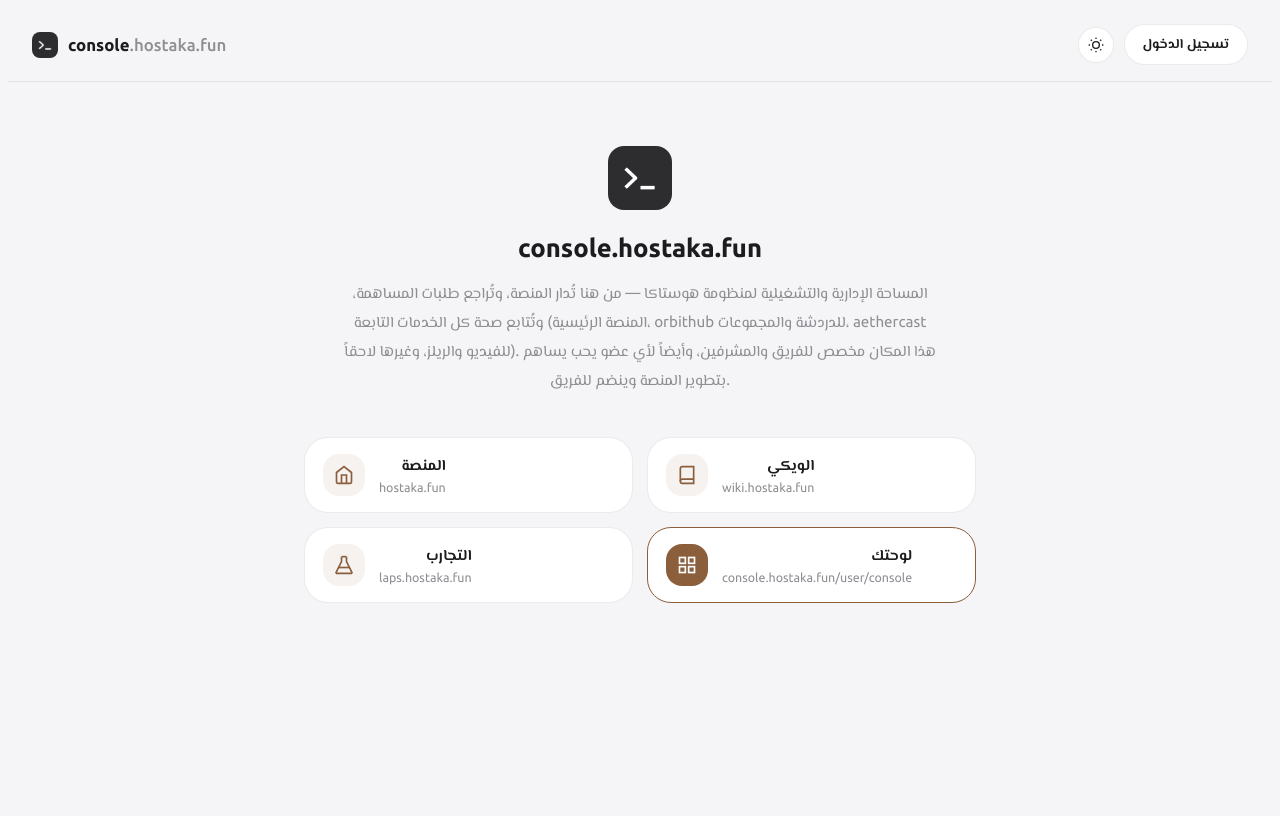
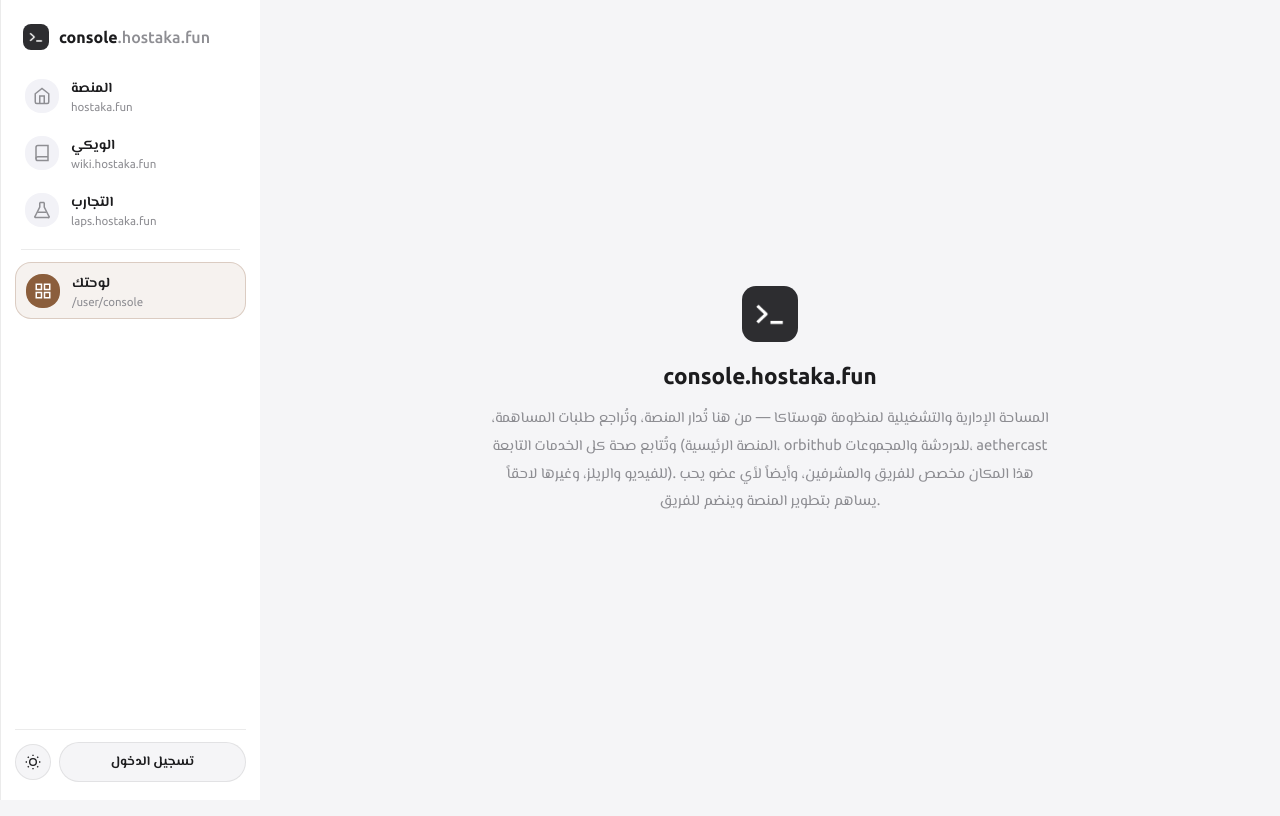
Before and after one commit to Misha-Chan/console, a website: page public/index.html in a window 1280 px wide. Drawn offline with Linux system fonts and the light colour scheme; no server answers.

Commit message:
Add files via upload

```diff
--- a/public/index-landing.css
+++ b/public/index-landing.css
@@ -1,76 +1,128 @@
 body.page-console-landing {
+  margin: 0;
   min-height: 100vh;
   background: var(--bg);
   color: var(--text);
   font-family: var(--font-family, 'Ubuntu', sans-serif);
 }
 
-/* ===== شريط علوي ===== */
-.cl-topbar {
-  display: flex; align-items: center; justify-content: space-between;
-  padding: 16px 24px;
-  border-bottom: 1px solid var(--border);
+.cl-shell {
+  display: flex;
+  min-height: 100vh;
 }
-.cl-brand { display: flex; align-items: center; gap: 10px; font-weight: 800; font-size: 1.05rem; }
+
+/* ===== الشريط الجانبي ===== */
+.cl-sidebar {
+  width: 260px;
+  flex-shrink: 0;
+  display: flex;
+  flex-direction: column;
+  border-inline-start: 1px solid var(--border);
+  background: var(--card);
+  padding: 18px 14px;
+  position: sticky;
+  top: 0;
+  height: 100vh;
+}
+
+.cl-brand {
+  display: flex; align-items: center; gap: 10px; font-weight: 800; font-size: 1rem;
+  padding: 6px 8px 18px;
+}
 .cl-brand-icon { width: 26px; height: 26px; border-radius: 8px; }
 .cl-brand-dim { color: var(--muted); font-weight: 500; }
-.cl-topbar-right { display: flex; align-items: center; gap: 10px; }
+
+.cl-nav { display: flex; flex-direction: column; gap: 2px; }
+.cl-nav-sep { height: 1px; background: var(--border); margin: 10px 6px; }
+
+.cl-nav-item {
+  display: flex; align-items: center; gap: 12px;
+  padding: 10px 10px; border-radius: var(--radius-md);
+  text-decoration: none; color: var(--text);
+  transition: background var(--transition-fast, 0.15s);
+}
+.cl-nav-item:hover { background: var(--primary-light); }
+.cl-nav-icon {
+  flex-shrink: 0; width: 34px; height: 34px; border-radius: var(--radius-md);
+  display: flex; align-items: center; justify-content: center;
+  background: var(--input-bg, var(--bg)); color: var(--muted);
+}
+.cl-nav-item:hover .cl-nav-icon { color: var(--primary); }
+.cl-nav-text { display: flex; flex-direction: column; min-width: 0; }
+.cl-nav-title { font-weight: 700; font-size: 0.88rem; }
+.cl-nav-sub { color: var(--muted); font-size: 0.72rem; direction: ltr; text-align: right; overflow: hidden; text-overflow: ellipsis; white-space: nowrap; }
+
+.cl-nav-item-primary { background: var(--primary-light); border: 1px solid var(--primary-border); }
+.cl-nav-item-primary .cl-nav-icon { background: var(--primary); color: #fff; }
+.cl-nav-item-primary:hover { background: var(--primary-light); }
+
+.cl-sidebar-spacer { flex: 1; }
+
+/* ===== ذيل الشريط الجانبي (الثيم + الحساب)، مثبّت بالأسفل ===== */
+.cl-sidebar-footer {
+  display: flex; align-items: center; gap: 8px;
+  padding-top: 12px; border-top: 1px solid var(--border);
+}
 .cl-icon-btn {
-  width: 36px; height: 36px; border-radius: var(--radius-full); border: 1px solid var(--border);
-  background: var(--card); color: var(--text); display: flex; align-items: center; justify-content: center;
+  flex-shrink: 0; width: 36px; height: 36px; border-radius: var(--radius-full); border: 1px solid var(--border);
+  background: var(--bg); color: var(--text); display: flex; align-items: center; justify-content: center;
   cursor: pointer;
 }
 .cl-icon-btn:hover { background: var(--primary-light); }
 
+.cl-auth-area { flex: 1; min-width: 0; }
+
 .cl-btn {
-  padding: 9px 18px; border-radius: var(--radius-full); border: 1px solid transparent;
-  font-weight: 700; font-size: 0.85rem; cursor: pointer; font-family: inherit;
+  padding: 9px 16px; border-radius: var(--radius-full); border: 1px solid transparent;
+  font-weight: 700; font-size: 0.82rem; cursor: pointer; font-family: inherit;
 }
-.cl-btn-ghost { background: var(--card); border-color: var(--border); color: var(--text); }
+.cl-btn-ghost { background: var(--bg); border-color: var(--border); color: var(--text); }
 .cl-btn-ghost:hover { background: var(--primary-light); border-color: var(--primary-border); }
+.cl-btn-full { width: 100%; }
 
-.cl-user-chip {
-  display: inline-flex; align-items: center; gap: 8px; padding: 6px 12px 6px 6px;
-  border-radius: var(--radius-full); background: var(--card); border: 1px solid var(--border);
-  font-weight: 700; font-size: 0.85rem; margin-left: 8px;
+.cl-user-row {
+  display: flex; align-items: center; gap: 8px;
+  background: var(--bg); border: 1px solid var(--border); border-radius: var(--radius-md);
+  padding: 6px 8px;
 }
-.cl-user-chip img, .cl-user-chip-fallback {
-  width: 24px; height: 24px; border-radius: 50%; object-fit: cover;
+.cl-user-avatar, .cl-user-avatar-fallback {
+  flex-shrink: 0; width: 28px; height: 28px; border-radius: 50%; object-fit: cover;
   display: flex; align-items: center; justify-content: center;
-  background: var(--primary); color: #fff; font-size: 0.75rem; font-weight: 800;
+  background: var(--primary); color: #fff; font-size: 0.8rem; font-weight: 800;
 }
+.cl-user-meta { flex: 1; min-width: 0; }
+.cl-user-name { font-weight: 700; font-size: 0.82rem; overflow: hidden; text-overflow: ellipsis; white-space: nowrap; }
+.cl-user-logout {
+  flex-shrink: 0; width: 28px; height: 28px; border-radius: var(--radius-md); border: none;
+  background: transparent; color: var(--muted); display: flex; align-items: center; justify-content: center;
+  cursor: pointer;
+}
+.cl-user-logout:hover { background: var(--primary-light); color: var(--primary); }
 
 /* ===== المحتوى الرئيسي ===== */
-.cl-hero {
-  max-width: 720px; margin: 0 auto; padding: 64px 24px 80px;
-  text-align: center;
+.cl-main {
+  flex: 1; min-width: 0;
+  display: flex; align-items: center; justify-content: center;
+  padding: 40px 24px;
 }
-.cl-hero-icon { width: 64px; height: 64px; border-radius: 16px; margin-bottom: 20px; }
-.cl-hero h1 { font-size: 1.6rem; font-weight: 800; margin: 0 0 16px; }
-.cl-hero-desc {
-  color: var(--muted); line-height: 1.9; font-size: 0.95rem; margin: 0 auto 42px;
-  max-width: 600px;
+.cl-hero { max-width: 560px; text-align: center; }
+.cl-hero-icon { width: 56px; height: 56px; border-radius: 14px; margin-bottom: 18px; }
+.cl-hero h1 { font-size: 1.4rem; font-weight: 800; margin: 0 0 14px; }
+.cl-hero-desc { color: var(--muted); line-height: 1.9; font-size: 0.92rem; margin: 0; }
+
+/* ===== موبايل: الشريط الجانبي يصير شريط أفقي أعلى الصفحة ===== */
+@media (max-width: 760px) {
+  .cl-shell { flex-direction: column; }
+  .cl-sidebar {
+    width: 100%; height: auto; position: static;
+    border-inline-start: none; border-bottom: 1px solid var(--border);
+    flex-direction: row; flex-wrap: wrap; align-items: center; gap: 10px;
+  }
+  .cl-brand { padding: 6px 4px; }
+  .cl-nav { flex-direction: row; flex-wrap: wrap; flex: 1; }
+  .cl-nav-sep { display: none; }
+  .cl-nav-item { padding: 8px; }
+  .cl-nav-sub { display: none; }
+  .cl-sidebar-spacer { display: none; }
+  .cl-sidebar-footer { border-top: none; padding-top: 0; width: 100%; }
 }
-
-.cl-buttons {
-  display: grid; grid-template-columns: 1fr 1fr; gap: 14px; text-align: right;
-}
-@media (max-width: 560px) { .cl-buttons { grid-template-columns: 1fr; } }
-
-.cl-card-btn {
-  display: flex; align-items: center; gap: 14px;
-  padding: 16px 18px; border-radius: var(--radius-lg); border: 1px solid var(--border);
-  background: var(--card); text-decoration: none; color: var(--text);
-  transition: all var(--transition-fast, 0.15s);
-}
-.cl-card-btn:hover { border-color: var(--primary-border); transform: translateY(-2px); box-shadow: var(--shadow); }
-.cl-card-btn-icon {
-  flex-shrink: 0; width: 42px; height: 42px; border-radius: var(--radius-md);
-  display: flex; align-items: center; justify-content: center;
-  background: var(--primary-light); color: var(--primary);
-}
-.cl-card-btn-title { font-weight: 800; font-size: 0.95rem; }
-.cl-card-btn-sub { color: var(--muted); font-size: 0.78rem; margin-top: 2px; direction: ltr; text-align: right; }
-
-.cl-card-btn-primary { border-color: var(--primary); }
-.cl-card-btn-primary .cl-card-btn-icon { background: var(--primary); color: #fff; }
--- a/public/index.html
+++ b/public/index.html
@@ -16,22 +16,71 @@
 </head>
 <body class="page-console-landing">
 
-<div class="cl-topbar">
+<div class="cl-shell">
+  <aside class="cl-sidebar">
     <div class="cl-brand">
       <img src="/console-icon.png" alt="console" class="cl-brand-icon">
       <span>console<span class="cl-brand-dim">.hostaka.fun</span></span>
     </div>
-  <div class="cl-topbar-right">
+
+    <nav class="cl-nav">
+      <a class="cl-nav-item" href="https://hostaka.fun">
+        <span class="cl-nav-icon">
+          <svg width="18" height="18" viewBox="0 0 24 24" fill="none" stroke="currentColor" stroke-width="2"><path d="M3 9l9-7 9 7v11a2 2 0 0 1-2 2H5a2 2 0 0 1-2-2z"/><polyline points="9 22 9 12 15 12 15 22"/></svg>
+        </span>
+        <span class="cl-nav-text">
+          <span class="cl-nav-title">المنصة</span>
+          <span class="cl-nav-sub">hostaka.fun</span>
+        </span>
+      </a>
+
+      <a class="cl-nav-item" href="https://wiki.hostaka.fun">
+        <span class="cl-nav-icon">
+          <svg width="18" height="18" viewBox="0 0 24 24" fill="none" stroke="currentColor" stroke-width="2"><path d="M4 19.5A2.5 2.5 0 0 1 6.5 17H20"/><path d="M6.5 2H20v20H6.5A2.5 2.5 0 0 1 4 19.5v-15A2.5 2.5 0 0 1 6.5 2z"/></svg>
+        </span>
+        <span class="cl-nav-text">
+          <span class="cl-nav-title">الويكي</span>
+          <span class="cl-nav-sub">wiki.hostaka.fun</span>
+        </span>
+      </a>
+
+      <a class="cl-nav-item" href="https://laps.hostaka.fun">
+        <span class="cl-nav-icon">
+          <svg width="18" height="18" viewBox="0 0 24 24" fill="none" stroke="currentColor" stroke-width="2"><path d="M9 2v6L3 20a1 1 0 0 0 1 2h16a1 1 0 0 0 1-2L15 8V2"/><line x1="9" y1="2" x2="15" y2="2"/><line x1="6" y1="15" x2="18" y2="15"/></svg>
+        </span>
+        <span class="cl-nav-text">
+          <span class="cl-nav-title">التجارب</span>
+          <span class="cl-nav-sub">laps.hostaka.fun</span>
+        </span>
+      </a>
+
+      <div class="cl-nav-sep"></div>
+
+      <a class="cl-nav-item cl-nav-item-primary" href="/user/console" id="consoleBtn">
+        <span class="cl-nav-icon">
+          <svg width="18" height="18" viewBox="0 0 24 24" fill="none" stroke="currentColor" stroke-width="2"><rect x="3" y="3" width="7" height="7"/><rect x="14" y="3" width="7" height="7"/><rect x="3" y="14" width="7" height="7"/><rect x="14" y="14" width="7" height="7"/></svg>
+        </span>
+        <span class="cl-nav-text">
+          <span class="cl-nav-title">لوحتك</span>
+          <span class="cl-nav-sub">/user/console</span>
+        </span>
+      </a>
+    </nav>
+
+    <div class="cl-sidebar-spacer"></div>
+
+    <div class="cl-sidebar-footer">
       <button class="cl-icon-btn" id="themeToggle" onclick="toggleTheme()" title="Toggle theme">
         <svg width="16" height="16" viewBox="0 0 24 24" fill="none" stroke="currentColor" stroke-width="2"><circle cx="12" cy="12" r="5"/><line x1="12" y1="1" x2="12" y2="3"/><line x1="12" y1="21" x2="12" y2="23"/><line x1="4.22" y1="4.22" x2="5.64" y2="5.64"/><line x1="18.36" y1="18.36" x2="19.78" y2="19.78"/><line x1="1" y1="12" x2="3" y2="12"/><line x1="21" y1="12" x2="23" y2="12"/><line x1="4.22" y1="19.78" x2="5.64" y2="18.36"/><line x1="18.36" y1="5.64" x2="19.78" y2="4.22"/></svg>
       </button>
-    <div id="clAuthArea">
-      <button class="cl-btn cl-btn-ghost" onclick="goToLogin()">تسجيل الدخول</button>
+      <div id="clAuthArea" class="cl-auth-area">
+        <button class="cl-btn cl-btn-ghost cl-btn-full" onclick="goToLogin()">تسجيل الدخول</button>
       </div>
     </div>
-</div>
+  </aside>
 
-<main class="cl-hero">
+  <main class="cl-main">
+    <div class="cl-hero">
       <img src="/console-icon.png" alt="console" class="cl-hero-icon">
       <h1>console.hostaka.fun</h1>
       <p class="cl-hero-desc">
@@ -41,49 +90,9 @@
         هذا المكان مخصص للفريق والمشرفين، وأيضاً لأي عضو يحب يساهم بتطوير
         المنصة وينضم للفريق.
       </p>
-
-  <div class="cl-buttons">
-    <a class="cl-card-btn" href="https://hostaka.fun">
-      <div class="cl-card-btn-icon">
-        <svg width="20" height="20" viewBox="0 0 24 24" fill="none" stroke="currentColor" stroke-width="2"><path d="M3 9l9-7 9 7v11a2 2 0 0 1-2 2H5a2 2 0 0 1-2-2z"/><polyline points="9 22 9 12 15 12 15 22"/></svg>
-      </div>
-      <div class="cl-card-btn-text">
-        <div class="cl-card-btn-title">المنصة</div>
-        <div class="cl-card-btn-sub">hostaka.fun</div>
-      </div>
-    </a>
-
-    <a class="cl-card-btn" href="https://wiki.hostaka.fun">
-      <div class="cl-card-btn-icon">
-        <svg width="20" height="20" viewBox="0 0 24 24" fill="none" stroke="currentColor" stroke-width="2"><path d="M4 19.5A2.5 2.5 0 0 1 6.5 17H20"/><path d="M6.5 2H20v20H6.5A2.5 2.5 0 0 1 4 19.5v-15A2.5 2.5 0 0 1 6.5 2z"/></svg>
-      </div>
-      <div class="cl-card-btn-text">
-        <div class="cl-card-btn-title">الويكي</div>
-        <div class="cl-card-btn-sub">wiki.hostaka.fun</div>
-      </div>
-    </a>
-
-    <a class="cl-card-btn" href="https://laps.hostaka.fun">
-      <div class="cl-card-btn-icon">
-        <svg width="20" height="20" viewBox="0 0 24 24" fill="none" stroke="currentColor" stroke-width="2"><path d="M9 2v6L3 20a1 1 0 0 0 1 2h16a1 1 0 0 0 1-2L15 8V2"/><line x1="9" y1="2" x2="15" y2="2"/><line x1="6" y1="15" x2="18" y2="15"/></svg>
-      </div>
-      <div class="cl-card-btn-text">
-        <div class="cl-card-btn-title">التجارب</div>
-        <div class="cl-card-btn-sub">laps.hostaka.fun</div>
-      </div>
-    </a>
-
-    <a class="cl-card-btn cl-card-btn-primary" href="/user/console" id="consoleBtn">
-      <div class="cl-card-btn-icon">
-        <svg width="20" height="20" viewBox="0 0 24 24" fill="none" stroke="currentColor" stroke-width="2"><rect x="3" y="3" width="7" height="7"/><rect x="14" y="3" width="7" height="7"/><rect x="3" y="14" width="7" height="7"/><rect x="14" y="14" width="7" height="7"/></svg>
-      </div>
-      <div class="cl-card-btn-text">
-        <div class="cl-card-btn-title">لوحتك</div>
-        <div class="cl-card-btn-sub">console.hostaka.fun/user/console</div>
-      </div>
-    </a>
     </div>
   </main>
+</div>
 
 <script src="/shared.js" defer></script>
 <script src="/index-landing.js" defer></script>
```
Also changed, not shown: public/index-landing.js (+7 -11 lines). Lines whose indentation alone changed are shown as unchanged.
